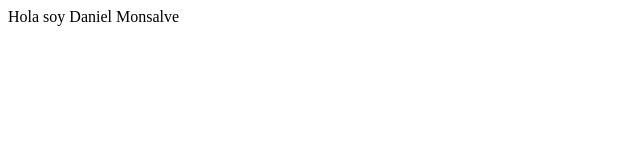
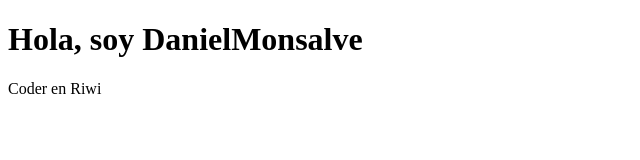
Before and after one commit to danielmonsalve1/EjercicioRiwi1, a plain HTML site: page index.html in a window 1280 px wide. Shown: the whole page, without its empty margins (0-640 px from the left). Drawn offline with Linux system fonts and the light colour scheme.

Commit message:
Modificacion del Body en el index

```diff
--- a/index.html
+++ b/index.html
@@ -1 +1,11 @@
-<p>Hola soy Daniel Monsalve</p>
+<!doctype html>
+<html lang="es">
+  <head>
+    <meta charset="UTF-8">
+    <title>Mi web</title>
+</head>
+  <body>
+    <h1>Hola, soy DanielMonsalve</h1>
+    <p>Coder en Riwi</p>
+</body>
+</html>
```
Also changed, not shown: styles.css (added), 1 other file.
